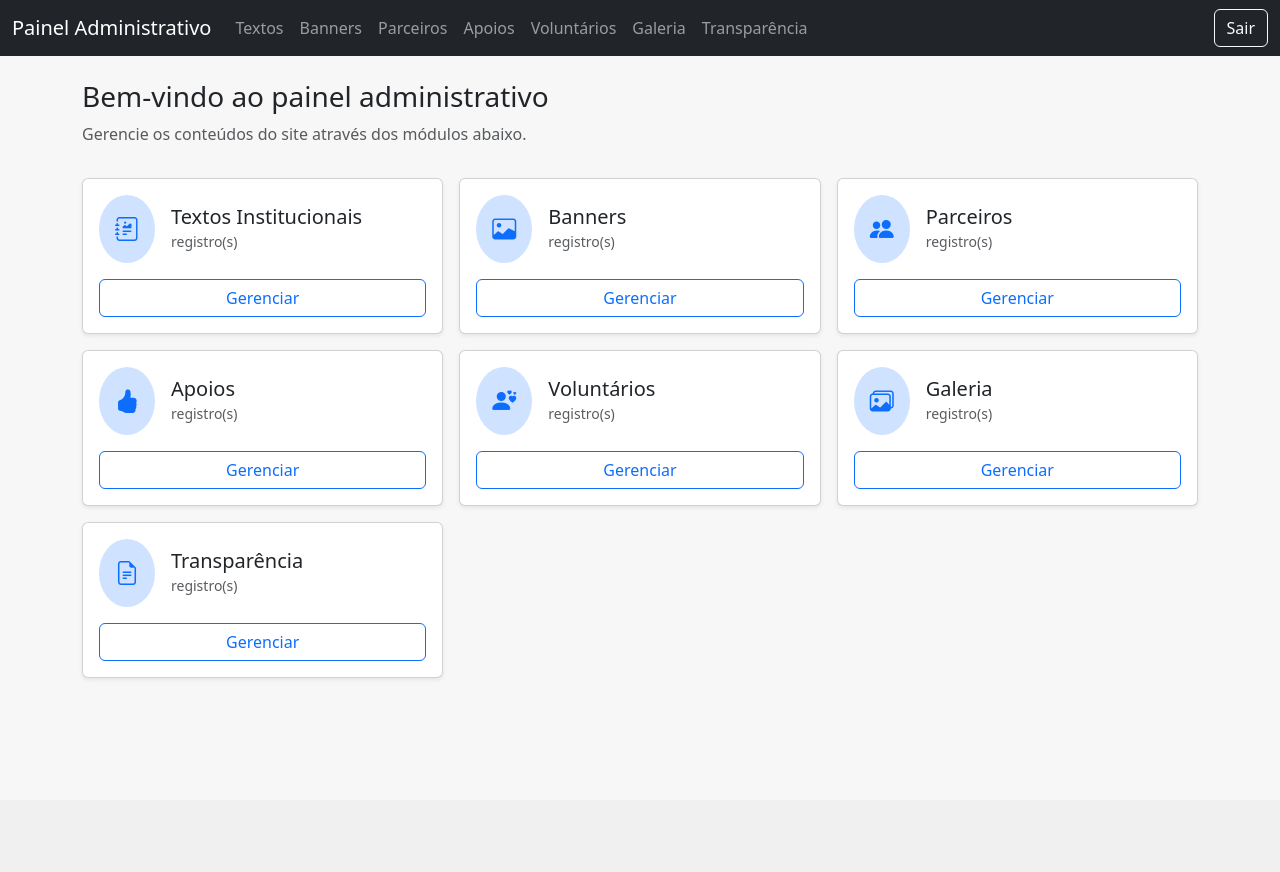
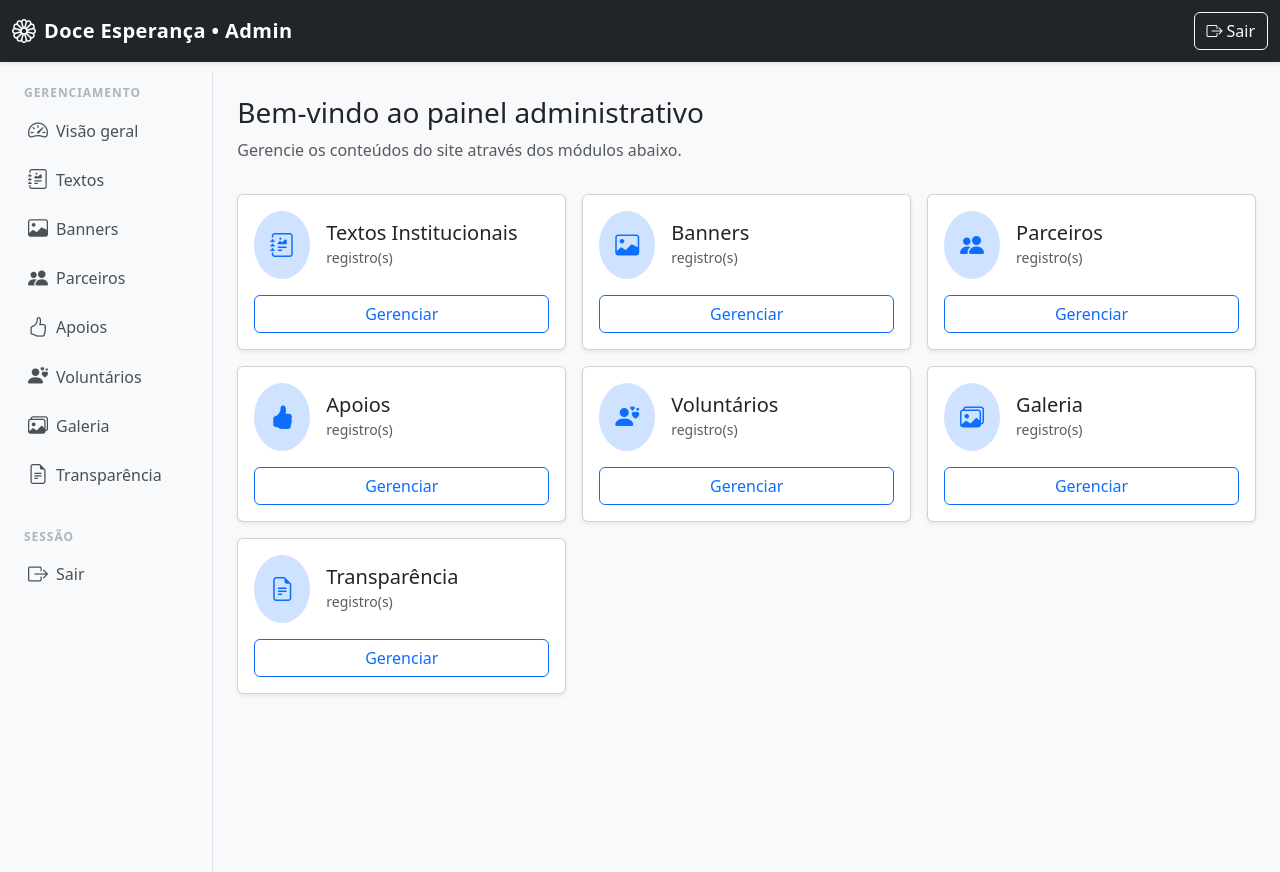
Before and after one commit to osmarDesenvolvedorDeSoftware/doce_esperanca, a Python web app: template app/templates/admin/dashboard.html in a window 1280 px wide. Before the commit the page ends 678 px from the top, so only its background shows below. Run offline with Jinja, Linux system fonts and the light colour scheme; the template is opened without the code that fills it, so the values that code supplies are empty; some libraries are stand-ins or nearby versions.

Commit message:
Create responsive admin layout shell

```diff
--- a/app/templates/admin/apoios/form.html
+++ b/app/templates/admin/apoios/form.html
@@ -1,4 +1,4 @@
-{% extends 'admin/base.html' %}
+{% extends 'admin/base_admin.html' %}
 {% block title %}{{ 'Editar' if apoio else 'Criar' }} Apoio - Painel Administrativo{% endblock %}
 {% block content %}
   <div class="d-flex justify-content-between align-items-center mb-3">
--- a/app/templates/admin/apoios/list.html
+++ b/app/templates/admin/apoios/list.html
@@ -1,4 +1,4 @@
-{% extends 'admin/base.html' %}
+{% extends 'admin/base_admin.html' %}
 {% block title %}Apoios - Painel Administrativo{% endblock %}
 {% block content %}
   <div class="d-flex justify-content-between align-items-center mb-3">
--- a/app/templates/admin/banners/form.html
+++ b/app/templates/admin/banners/form.html
@@ -1,4 +1,4 @@
-{% extends 'admin/base.html' %}
+{% extends 'admin/base_admin.html' %}
 {% block title %}{{ 'Editar' if banner else 'Criar' }} Banner - Painel Administrativo{% endblock %}
 {% block content %}
   <div class="d-flex justify-content-between align-items-center mb-3">
--- a/app/templates/admin/banners/list.html
+++ b/app/templates/admin/banners/list.html
@@ -1,4 +1,4 @@
-{% extends 'admin/base.html' %}
+{% extends 'admin/base_admin.html' %}
 {% block title %}Banners - Painel Administrativo{% endblock %}
 {% block content %}
   <div class="d-flex justify-content-between align-items-center mb-3">
--- /dev/null
+++ b/app/templates/admin/base_admin.html
@@ -0,0 +1,223 @@
+<!doctype html>
+<html lang="pt-BR">
+  <head>
+    <meta charset="utf-8">
+    <meta name="viewport" content="width=device-width, initial-scale=1">
+    <title>{% block title %}Painel Administrativo{% endblock %}</title>
+    <link rel="stylesheet" href="https://cdn.jsdelivr.net/npm/bootstrap@5.3.3/dist/css/bootstrap.min.css">
+    <link rel="stylesheet" href="https://cdn.jsdelivr.net/npm/bootstrap-icons@1.11.3/font/bootstrap-icons.min.css">
+    <link href="https://cdn.quilljs.com/1.3.6/quill.snow.css" rel="stylesheet">
+    <style>
+      :root {
+        --admin-navbar-height: 4.5rem;
+      }
+
+      body {
+        padding-top: var(--admin-navbar-height);
+        background-color: #f8f9fa;
+      }
+
+      .navbar-brand span {
+        font-weight: 600;
+        letter-spacing: 0.02em;
+      }
+
+      .sidebar-nav .nav-link {
+        border-radius: 0.5rem;
+        margin: 0.1rem 0.75rem;
+        color: #495057;
+        font-weight: 500;
+      }
+
+      .sidebar-nav .nav-link:hover {
+        background-color: #e9ecef;
+        color: #0d6efd;
+      }
+
+      .sidebar-nav .nav-link.active {
+        background-color: #e0e7ff;
+        color: #0d6efd;
+        box-shadow: inset 0 0 0 1px rgba(13, 110, 253, 0.2);
+      }
+
+      .sidebar-nav .section-title {
+        font-size: 0.75rem;
+        text-transform: uppercase;
+        letter-spacing: 0.08em;
+        font-weight: 600;
+        color: #adb5bd;
+        padding: 0.75rem 1.5rem 0.25rem;
+      }
+
+      main.admin-main {
+        min-height: calc(100vh - var(--admin-navbar-height));
+      }
+
+      .quill-editor {
+        background-color: #fff;
+      }
+
+      .rich-text-container {
+        min-height: 200px;
+      }
+
+      @media (min-width: 768px) {
+        .sidebar-fixed {
+          position: sticky;
+          top: var(--admin-navbar-height);
+        }
+      }
+    </style>
+    {% block extra_css %}{% endblock %}
+  </head>
+  <body>
+    {% macro render_sidebar_links() %}
+      {% set current_endpoint = request.endpoint or '' %}
+      {% set nav_items = [
+        ('Visão geral', 'bi-speedometer2', 'admin.dashboard', 'admin.dashboard'),
+        ('Textos', 'bi-journal-richtext', 'admin.textos_list', 'admin.textos'),
+        ('Banners', 'bi-image', 'admin.banners_list', 'admin.banners'),
+        ('Parceiros', 'bi-people-fill', 'admin.parceiros_list', 'admin.parceiros'),
+        ('Apoios', 'bi-hand-thumbs-up', 'admin.apoios_list', 'admin.apoios'),
+        ('Voluntários', 'bi-person-hearts', 'admin.voluntarios_list', 'admin.voluntarios'),
+        ('Galeria', 'bi-images', 'admin.galeria_list', 'admin.galeria'),
+        ('Transparência', 'bi-file-earmark-text', 'admin.transparencia_list', 'admin.transparencia')
+      ] %}
+      {% if current_app.view_functions.get('admin.settings') %}
+        {% set nav_items = nav_items + [('Configurações', 'bi-gear-fill', 'admin.settings', 'admin.settings')] %}
+      {% elif current_app.view_functions.get('admin.configuracoes') %}
+        {% set nav_items = nav_items + [('Configurações', 'bi-gear-fill', 'admin.configuracoes', 'admin.configuracoes')] %}
+      {% endif %}
+      <div class="sidebar-nav">
+        <div class="section-title">Gerenciamento</div>
+        <ul class="nav flex-column mb-3">
+          {% for label, icon, endpoint, prefix in nav_items %}
+            {% set is_exact = current_endpoint == prefix %}
+            {% set is_prefixed = current_endpoint.startswith(prefix ~ '_') %}
+            {% set is_active = is_exact or is_prefixed %}
+            <li class="nav-item">
+              <a class="nav-link d-flex align-items-center gap-2 py-2 {% if is_active %}active{% endif %}" href="{{ url_for(endpoint) }}">
+                <i class="bi {{ icon }} fs-5"></i>
+                <span>{{ label }}</span>
+              </a>
+            </li>
+          {% endfor %}
+        </ul>
+        <div class="section-title">Sessão</div>
+        <ul class="nav flex-column mb-0 pb-3">
+          <li class="nav-item">
+            <a class="nav-link d-flex align-items-center gap-2 py-2" href="{{ url_for('admin.logout') }}">
+              <i class="bi bi-box-arrow-right fs-5"></i>
+              <span>Sair</span>
+            </a>
+          </li>
+        </ul>
+      </div>
+    {% endmacro %}
+
+    <nav class="navbar navbar-dark bg-dark fixed-top shadow-sm">
+      <div class="container-fluid">
+        <button class="btn btn-outline-light d-md-none me-2" type="button" data-bs-toggle="offcanvas" data-bs-target="#mobileSidebar" aria-controls="mobileSidebar" aria-label="Abrir menu">
+          <i class="bi bi-list"></i>
+        </button>
+        <a class="navbar-brand d-flex align-items-center gap-2" href="{{ url_for('admin.dashboard') }}">
+          <i class="bi bi-flower1 fs-4"></i>
+          <span>{{ config.get('PROJECT_NAME', 'Doce Esperança') }} • Admin</span>
+        </a>
+        <div class="ms-auto d-flex align-items-center gap-2">
+          <a class="btn btn-outline-light d-none d-md-inline-flex" href="{{ url_for('admin.logout') }}">
+            <i class="bi bi-box-arrow-right me-1"></i>
+            <span>Sair</span>
+          </a>
+        </div>
+      </div>
+    </nav>
+
+    <div class="offcanvas offcanvas-start" tabindex="-1" id="mobileSidebar" aria-labelledby="mobileSidebarLabel">
+      <div class="offcanvas-header">
+        <h5 class="offcanvas-title" id="mobileSidebarLabel">Painel administrativo</h5>
+        <button type="button" class="btn-close" data-bs-dismiss="offcanvas" aria-label="Fechar"></button>
+      </div>
+      <div class="offcanvas-body p-0">
+        {{ render_sidebar_links() }}
+      </div>
+    </div>
+
+    <div class="container-fluid">
+      <div class="row">
+        <aside class="col-md-3 col-lg-2 d-none d-md-flex flex-column bg-light border-end vh-100 sidebar-fixed p-0">
+          {{ render_sidebar_links() }}
+        </aside>
+        <main class="col-12 col-md-9 col-lg-10 ms-auto px-3 px-md-4 py-4 admin-main">
+          {% with messages = get_flashed_messages(with_categories=true) %}
+            {% if messages %}
+              {% set icon_map = {
+                'success': 'bi-check-circle-fill text-success',
+                'danger': 'bi-exclamation-octagon-fill text-danger',
+                'error': 'bi-exclamation-octagon-fill text-danger',
+                'warning': 'bi-exclamation-triangle-fill text-warning',
+                'info': 'bi-info-circle-fill text-info',
+                'primary': 'bi-info-circle-fill text-primary',
+                'secondary': 'bi-info-circle-fill text-secondary',
+                'light': 'bi-info-circle',
+                'dark': 'bi-info-circle-fill text-dark'
+              } %}
+              <div class="mb-4">
+                {% for category, message in messages %}
+                  {% set normalized = 'danger' if category == 'error' else category %}
+                  {% set icon_class = icon_map.get(normalized, 'bi-info-circle-fill text-primary') %}
+                  <div class="alert alert-{{ normalized }} alert-dismissible fade show d-flex align-items-start gap-3" role="alert">
+                    <i class="bi {{ icon_class }} fs-4"></i>
+                    <div class="flex-grow-1">{{ message }}</div>
+                    <button type="button" class="btn-close" data-bs-dismiss="alert" aria-label="Fechar"></button>
+                  </div>
+                {% endfor %}
+              </div>
+            {% endif %}
+          {% endwith %}
+          {% block content %}{% endblock %}
+        </main>
+      </div>
+    </div>
+
+    <script src="https://cdn.jsdelivr.net/npm/bootstrap@5.3.3/dist/js/bootstrap.bundle.min.js"></script>
+    <script src="https://cdn.quilljs.com/1.3.6/quill.min.js"></script>
+    <script>
+      document.addEventListener('DOMContentLoaded', function () {
+        document.querySelectorAll('[data-rich-text]').forEach(function (wrapper) {
+          const targetId = wrapper.getAttribute('data-target');
+          const hiddenField = document.getElementById(targetId);
+          if (!hiddenField) {
+            console.warn('[Quill Setup:' + targetId + '] Campo oculto não encontrado.');
+            return;
+          }
+
+          const quill = new Quill(wrapper, { theme: 'snow' });
+
+          if (hiddenField.value) {
+            quill.root.innerHTML = hiddenField.value;
+          }
+
+          const syncHiddenField = function () {
+            hiddenField.value = quill.root.innerHTML;
+          };
+
+          syncHiddenField();
+
+          quill.on('text-change', function () {
+            syncHiddenField();
+          });
+
+          const form = hiddenField.closest('form');
+          if (form) {
+            form.addEventListener('submit', function () {
+              syncHiddenField();
+              console.log('[Quill Submit:' + targetId + ']', hiddenField.value);
+            });
+          }
+        });
+      });
+    </script>
+    {% block extra_js %}{% endblock %}
+  </body>
+</html>
--- a/app/templates/admin/dashboard.html
+++ b/app/templates/admin/dashboard.html
@@ -1,4 +1,4 @@
-{% extends 'admin/base.html' %}
+{% extends 'admin/base_admin.html' %}
 {% block title %}Dashboard - Painel Administrativo{% endblock %}
 {% block content %}
   <div class="row g-3">
@@ -38,6 +38,3 @@
     {% endfor %}
   </div>
 {% endblock %}
-{% block extra_css %}
-  <link rel="stylesheet" href="https://cdn.jsdelivr.net/npm/bootstrap-icons@1.11.3/font/bootstrap-icons.min.css">
-{% endblock %}
--- a/app/templates/admin/galeria/form.html
+++ b/app/templates/admin/galeria/form.html
@@ -1,4 +1,4 @@
-{% extends 'admin/base.html' %}
+{% extends 'admin/base_admin.html' %}
 {% block title %}{{ 'Editar' if item else 'Criar' }} Item da Galeria - Painel Administrativo{% endblock %}
 {% block content %}
   <div class="d-flex justify-content-between align-items-center mb-3">
--- a/app/templates/admin/galeria/list.html
+++ b/app/templates/admin/galeria/list.html
@@ -1,4 +1,4 @@
-{% extends 'admin/base.html' %}
+{% extends 'admin/base_admin.html' %}
 {% block title %}Galeria - Painel Administrativo{% endblock %}
 {% block content %}
   <div class="d-flex justify-content-between align-items-center mb-3">
--- a/app/templates/admin/parceiros/form.html
+++ b/app/templates/admin/parceiros/form.html
@@ -1,4 +1,4 @@
-{% extends 'admin/base.html' %}
+{% extends 'admin/base_admin.html' %}
 {% block title %}{{ 'Editar' if parceiro else 'Criar' }} Parceiro - Painel Administrativo{% endblock %}
 {% block content %}
   <div class="d-flex justify-content-between align-items-center mb-3">
--- a/app/templates/admin/parceiros/list.html
+++ b/app/templates/admin/parceiros/list.html
@@ -1,4 +1,4 @@
-{% extends 'admin/base.html' %}
+{% extends 'admin/base_admin.html' %}
 {% block title %}Parceiros - Painel Administrativo{% endblock %}
 {% block content %}
   <div class="d-flex justify-content-between align-items-center mb-3">
--- a/app/templates/admin/textos/form.html
+++ b/app/templates/admin/textos/form.html
@@ -1,4 +1,4 @@
-{% extends 'admin/base.html' %}
+{% extends 'admin/base_admin.html' %}
 {% block title %}{{ 'Editar' if texto else 'Criar' }} Texto Institucional - Painel Administrativo{% endblock %}
 {% block content %}
   <div class="d-flex justify-content-between align-items-center mb-3">
--- a/app/templates/admin/textos/list.html
+++ b/app/templates/admin/textos/list.html
@@ -1,4 +1,4 @@
-{% extends 'admin/base.html' %}
+{% extends 'admin/base_admin.html' %}
 {% block title %}Textos Institucionais - Painel Administrativo{% endblock %}
 {% block content %}
   <div class="d-flex justify-content-between align-items-center mb-3">
--- a/app/templates/admin/transparencia/form.html
+++ b/app/templates/admin/transparencia/form.html
@@ -1,4 +1,4 @@
-{% extends 'admin/base.html' %}
+{% extends 'admin/base_admin.html' %}
 {% block title %}{{ 'Editar' if item else 'Criar' }} Documento de Transparência - Painel Administrativo{% endblock %}
 {% block content %}
   <div class="d-flex justify-content-between align-items-center mb-3">
--- a/app/templates/admin/transparencia/list.html
+++ b/app/templates/admin/transparencia/list.html
@@ -1,4 +1,4 @@
-{% extends 'admin/base.html' %}
+{% extends 'admin/base_admin.html' %}
 {% block title %}Transparência - Painel Administrativo{% endblock %}
 {% block content %}
   <div class="d-flex justify-content-between align-items-center mb-3">
--- a/app/templates/admin/voluntarios/form.html
+++ b/app/templates/admin/voluntarios/form.html
@@ -1,4 +1,4 @@
-{% extends 'admin/base.html' %}
+{% extends 'admin/base_admin.html' %}
 {% block title %}{{ 'Editar' if voluntario else 'Criar' }} Voluntário - Painel Administrativo{% endblock %}
 {% block content %}
   <div class="d-flex justify-content-between align-items-center mb-3">
--- a/app/templates/admin/voluntarios/list.html
+++ b/app/templates/admin/voluntarios/list.html
@@ -1,4 +1,4 @@
-{% extends 'admin/base.html' %}
+{% extends 'admin/base_admin.html' %}
 {% block title %}Voluntários - Painel Administrativo{% endblock %}
 {% block content %}
   <div class="d-flex justify-content-between align-items-center mb-3">
```
